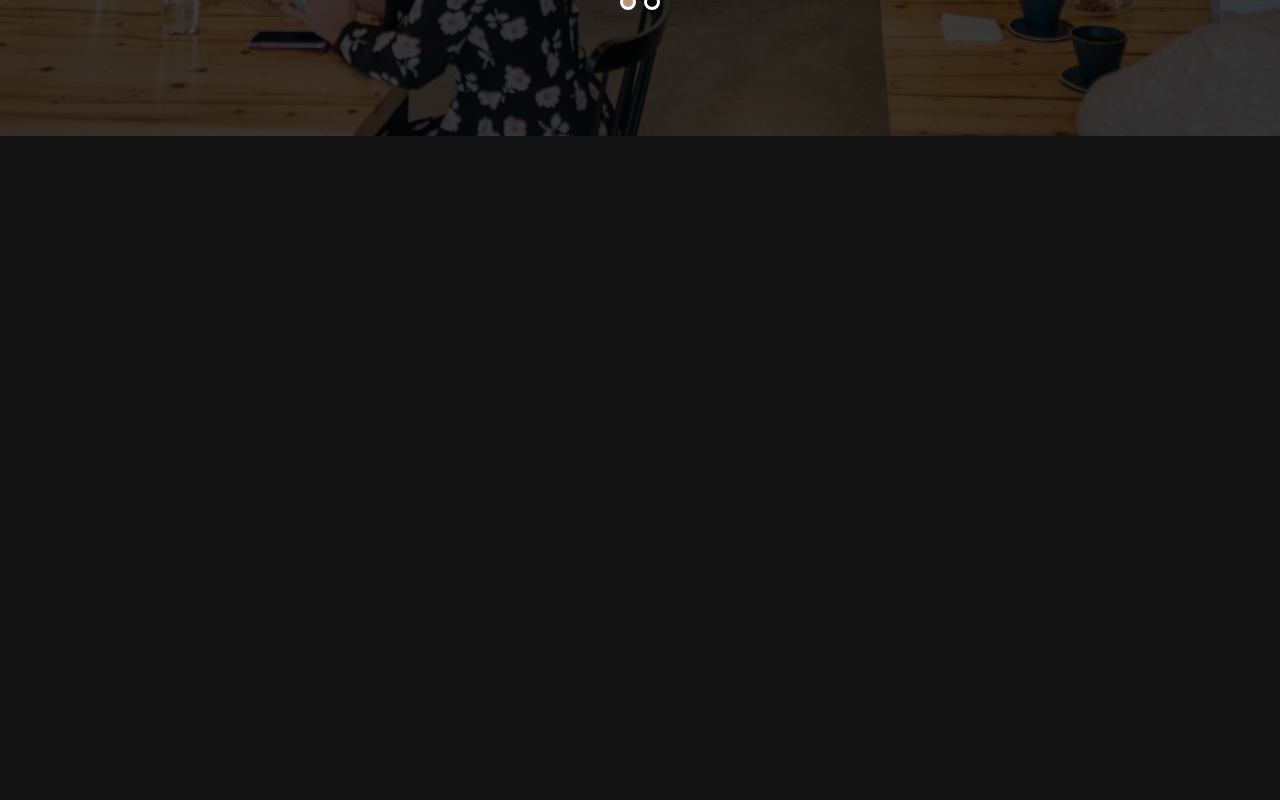
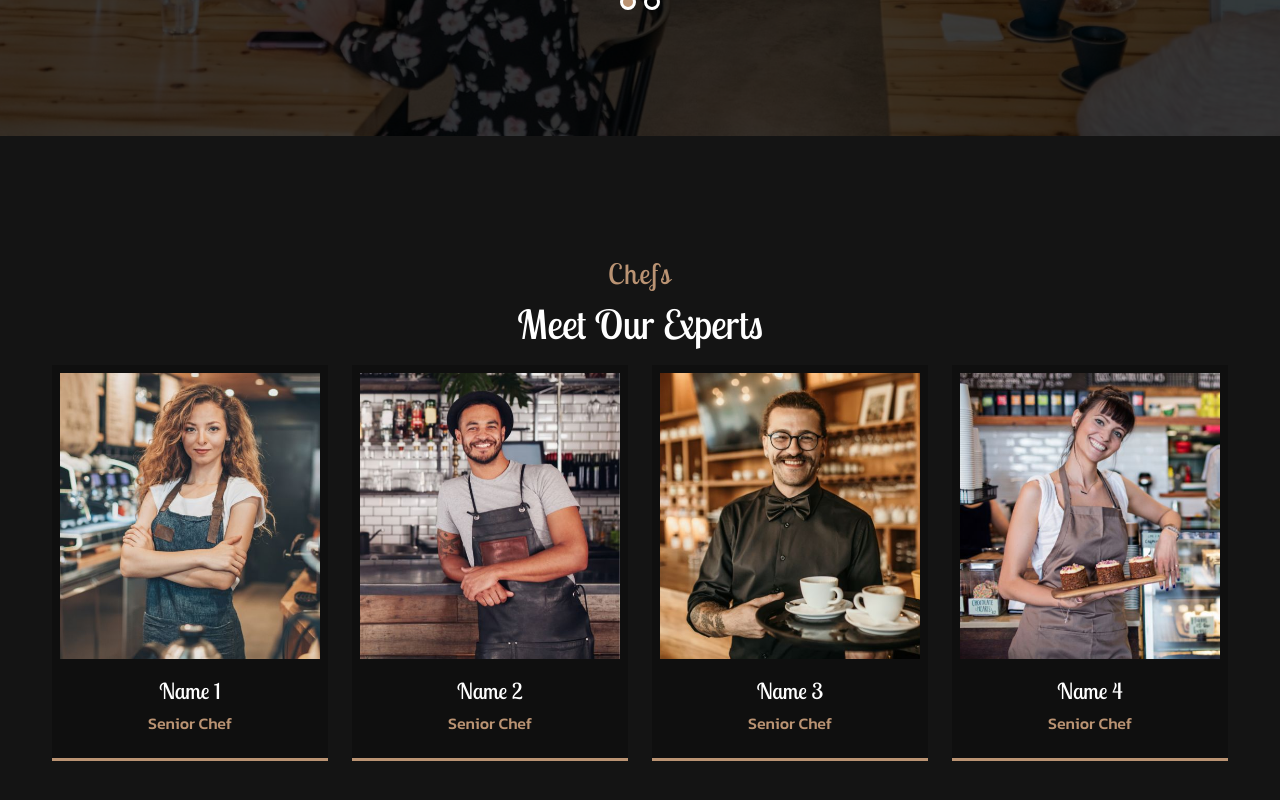
Before and after one commit to D3R5/COFFEE-shop, a React (Vite) app: page / in a window 1280 px wide. Shown: the part 6685-7485 px from the top of the page. Before the commit the page ends 6821 px from the top, so only its background shows below. Built offline with nearby package versions, Linux system fonts and the light colour scheme.

Commit message:
add Team component - add team css - add Team in App

```diff
--- a/src/App.jsx
+++ b/src/App.jsx
@@ -9,6 +9,7 @@
 import Stats from "./components/stats/Stats";
 import Gallery from "./components/gallery/Gallery";
 import Offer from "./components/offer/Offer";
+import Team from "./components/team/Team";
 
 function App() {
   return (
@@ -22,6 +23,7 @@
       <Stats />
       <Gallery />
       <Offer />
+      <Team />
     </>
   );
 }
--- /dev/null
+++ b/src/components/team/Team.jsx
@@ -0,0 +1,126 @@
+import React from "react";
+import chef1 from "../../assets/team-1.jpg";
+import chef2 from "../../assets/team-2.jpg";
+import chef3 from "../../assets/team-3.jpg";
+import chef4 from "../../assets/team-4.jpg";
+
+import { FaFacebookF, FaTwitter, FaLinkedinIn, FaYoutube } from "react-icons/fa";
+import "./team.css";
+
+const Team = () => {
+  return (
+    <section className="team section" id="team">
+      <h2 className="section__title" data-title="Chefs">
+        Meet Our Experts
+      </h2>
+
+      <div className="team__grid grid container">
+        <div className="team__item">
+            <img src={chef1} alt="" className="team__img" />
+            <div className="team__data">
+                <h3 className="team__title">Name 1</h3>
+                <p className="team__job">Senior Chef</p>
+            </div>
+
+            <div className="team__socials">
+                <a href="/" className="team__social-link">
+                <FaFacebookF/>
+                </a>
+
+                <a href="/" className="team__social-link">
+                <FaTwitter/>
+                </a>
+
+                <a href="/" className="team__social-link">
+                <FaLinkedinIn/>
+                </a>
+
+                <a href="/" className="team__social-link">
+                <FaYoutube/>
+                </a>
+            </div>
+        </div>
+
+        <div className="team__item">
+            <img src={chef2} alt="" className="team__img" />
+            <div className="team__data">
+                <h3 className="team__title">Name 2</h3>
+                <p className="team__job">Senior Chef</p>
+            </div>
+
+            <div className="team__socials">
+                <a href="/" className="team__social-link">
+                <FaFacebookF/>
+                </a>
+
+                <a href="/" className="team__social-link">
+                <FaTwitter/>
+                </a>
+
+                <a href="/" className="team__social-link">
+                <FaLinkedinIn/>
+                </a>
+
+                <a href="/" className="team__social-link">
+                <FaYoutube/>
+                </a>
+            </div>
+        </div>
+
+        <div className="team__item">
+            <img src={chef3} alt="" className="team__img" />
+            <div className="team__data">
+                <h3 className="team__title">Name 3</h3>
+                <p className="team__job">Senior Chef</p>
+            </div>
+
+            <div className="team__socials">
+                <a href="/" className="team__social-link">
+                <FaFacebookF/>
+                </a>
+
+                <a href="/" className="team__social-link">
+                <FaTwitter/>
+                </a>
+
+                <a href="/" className="team__social-link">
+                <FaLinkedinIn/>
+                </a>
+
+                <a href="/" className="team__social-link">
+                <FaYoutube/>
+                </a>
+            </div>
+        </div>
+
+        <div className="team__item">
+            <img src={chef4} alt="" className="team__img" />
+            <div className="team__data">
+                <h3 className="team__title">Name 4</h3>
+                <p className="team__job">Senior Chef</p>
+            </div>
+
+            <div className="team__socials">
+                <a href="/" className="team__social-link">
+                <FaFacebookF/>
+                </a>
+
+                <a href="/" className="team__social-link">
+                <FaTwitter/>
+                </a>
+
+                <a href="/" className="team__social-link">
+                <FaLinkedinIn/>
+                </a>
+
+                <a href="/" className="team__social-link">
+                <FaYoutube/>
+                </a>
+            </div>
+        </div>
+      </div>
+    </section>
+  );
+};
+
+export default Team;
--- /dev/null
+++ b/src/components/team/team.css
@@ -0,0 +1,65 @@
+.team__grid {
+  grid-template-columns: repeat(4, 1fr);
+}
+
+.team__item {
+  border-bottom: 3px solid var(--first-color);
+  background-color: var(--container-color);
+  padding: 0.5rem;
+  position: relative;
+  transition: 0.5s var(--transition);
+}
+
+.team__data {
+  padding: 0.75rem;
+  text-align: center;
+}
+
+.team__title {
+  font-size: var(--largest-font-size);
+  margin-bottom: 0.25rem;
+}
+
+.team__job {
+  color: var(--first-color);
+  font-weight: var(--weight-500);
+}
+
+.team__socials {
+  position: absolute;
+  top: 1rem;
+  right: 0;
+  display: flex;
+  flex-direction: column;
+  row-gap: 0.5rem;
+  opacity: 0;
+  transition: 0.5s var(--transition);
+}
+
+.team__social-link {
+  background-color: var(--bg-color);
+  color: var(--title-color);
+  width: 40px;
+  height: 40px;
+  border-radius: 50%;
+  display: grid;
+  place-items: center;
+  transition: 0.3s var(--transition);
+}
+
+/*===============
+   * Hover Effect
+  ===============*/
+
+.team__item:hover {
+  transform: translateY(-0.5rem);
+}
+
+.team__item:hover .team__socials {
+    right: 1rem;
+    opacity: 1;
+}
+
+.team__social-link:hover {
+    background-color: var(--first-color);
+}
```
